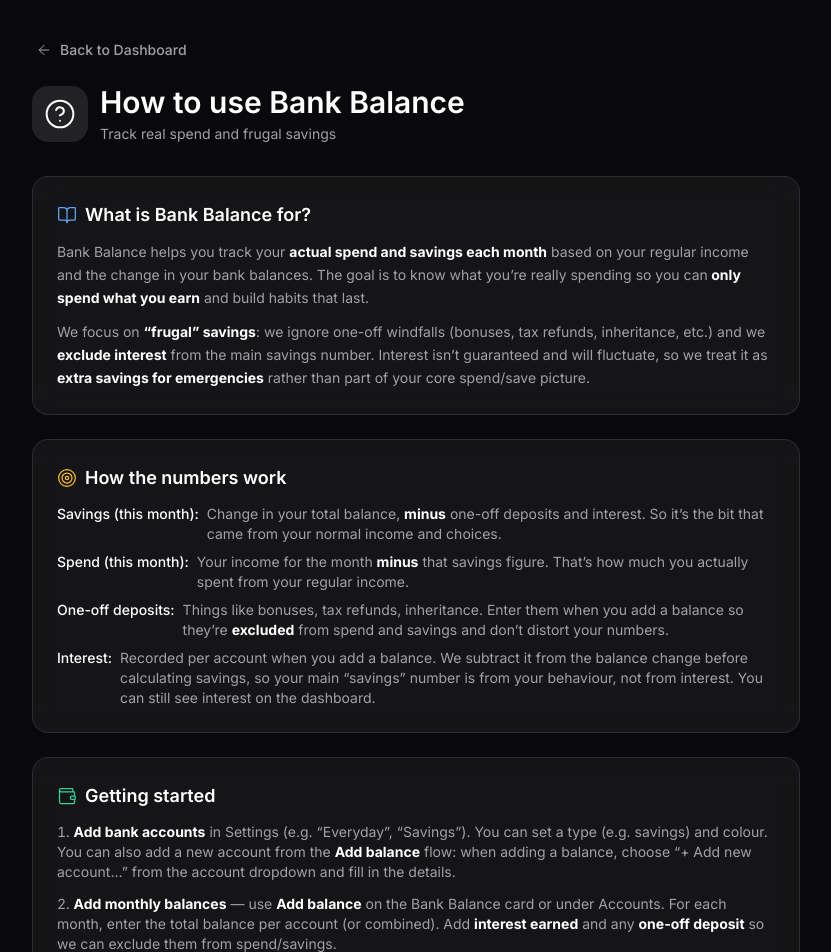
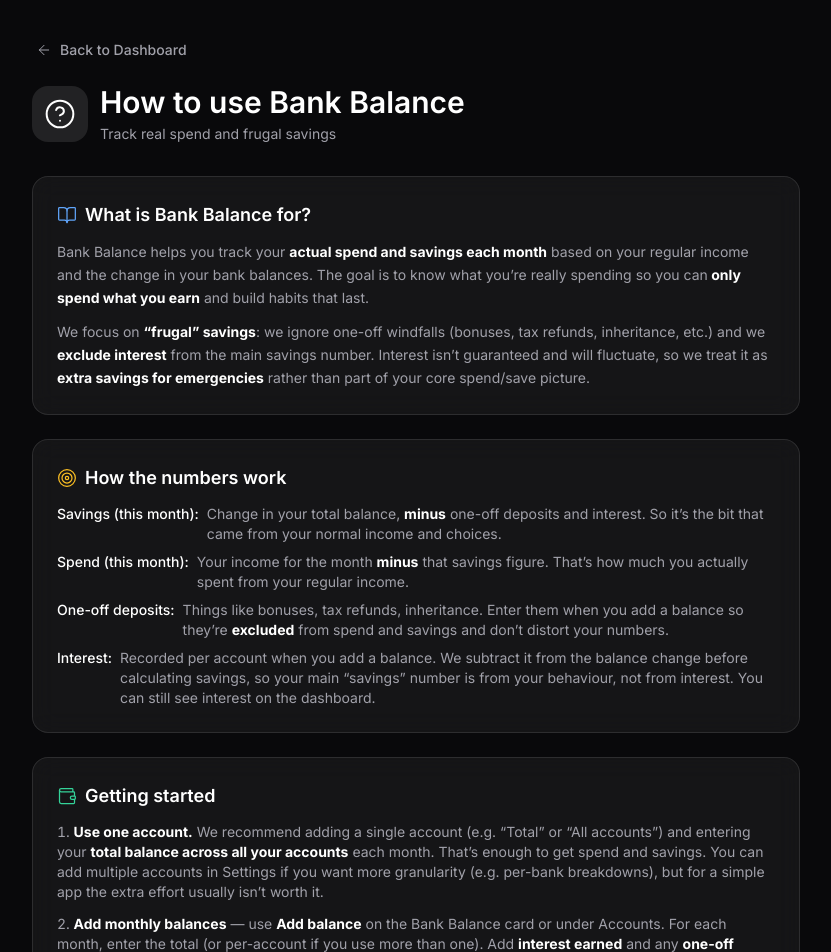
Before and after one commit to sjminney/bank-balance, a Next.js app: page /help in a window 1280 px wide. Shown: the top 952 px of the page, without its empty margins (224-1055 px from the left). Built offline with nearby package versions, Linux system fonts and the light colour scheme.

Commit message:
updated help  for one account

```diff
--- a/app/help/page.tsx
+++ b/app/help/page.tsx
@@ -108,13 +108,14 @@ export default function HelpPage() {
             </h2>
             <ol className="space-y-3 text-sm text-muted-foreground list-decimal list-inside">
               <li>
-                <strong className="text-white">Add bank accounts</strong> in Settings (e.g. “Everyday”, “Savings”). You can set a type
-                (e.g. savings) and colour. You can also add a new account from the <strong className="text-white">Add balance</strong> flow:
-                when adding a balance, choose “+ Add new account…” from the account dropdown and fill in the details.
+                <strong className="text-white">Use one account.</strong> We recommend adding a single account (e.g. “Total” or “All accounts”) and
+                entering your <strong className="text-white">total balance across all your accounts</strong> each month. That’s enough to get
+                spend and savings. You can add multiple accounts in Settings if you want more granularity (e.g. per-bank breakdowns), but for
+                a simple app the extra effort usually isn’t worth it.
               </li>
               <li>
                 <strong className="text-white">Add monthly balances</strong> — use <strong className="text-white">Add balance</strong> on the
-                Bank Balance card or under Accounts. For each month, enter the total balance per account (or combined). Add <strong className="text-white">interest
+                Bank Balance card or under Accounts. For each month, enter the total (or per-account if you use more than one). Add <strong className="text-white">interest
                 earned</strong> and any <strong className="text-white">one-off deposit</strong> so we can exclude them from spend/savings.
               </li>
               <li>
```
